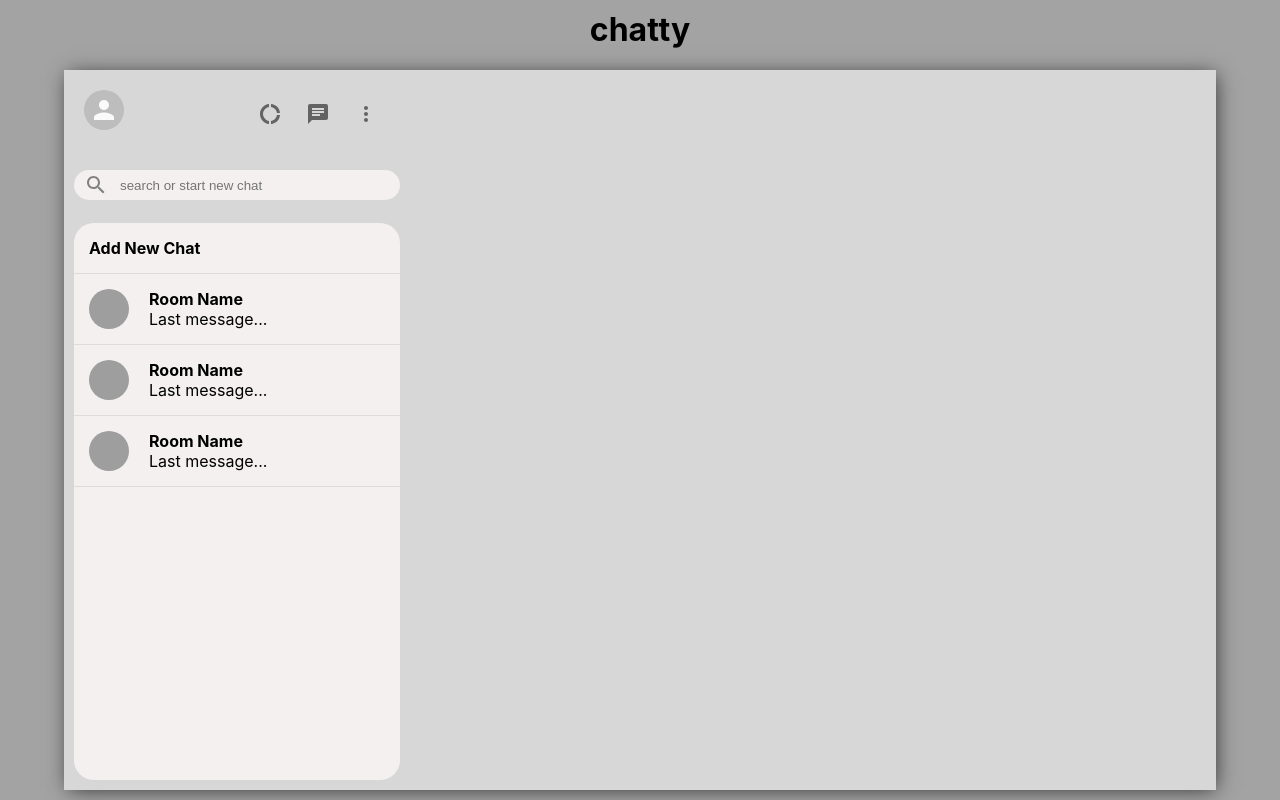
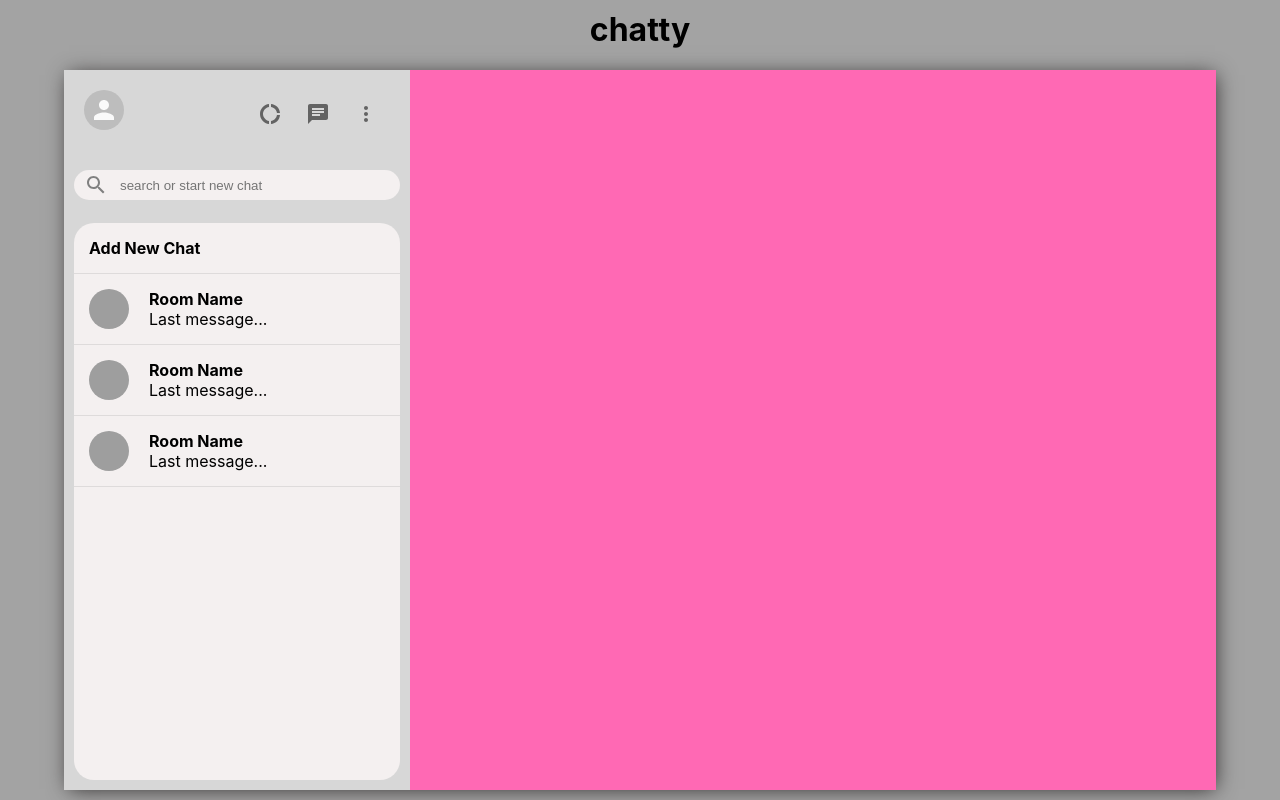
Before and after one commit to likithaaa/chatty, a React (Create React App) app: page / in a window 1280 px wide. Built offline with nearby package versions, Linux system fonts and the light colour scheme; grey boxes are pictures that could not be loaded.

Commit message:
Update functionality of sidebar and styling

```diff
--- a/src/App.js
+++ b/src/App.js
@@ -1,6 +1,7 @@
 import React from 'react';
 import './App.css';
 import Sidebar from './Sidebar';
+import Chat from './Chat';
 
 function App() {
   return (
@@ -9,7 +10,7 @@ function App() {
 
       <div className="body">
         <Sidebar />
-        {/* Chatty */}
+        <Chat />
       </div>
     </div>
   );
--- /dev/null
+++ b/src/Chat.css
@@ -0,0 +1,4 @@
+.chat {
+  flex: 0.7;
+  background-color: hotpink;
+}
--- /dev/null
+++ b/src/Chat.jsx
@@ -0,0 +1,16 @@
+import React from 'react';
+import './Chat.css';
+
+function Chat() {
+  return (
+    <div className="chat">
+      <div className="chatHeader"></div>
+
+      <div className="chatBody"></div>
+
+      <div className="chatFooter"></div>
+    </div>
+  );
+}
+
+export default Chat;
--- a/src/SidebarChat.jsx
+++ b/src/SidebarChat.jsx
@@ -9,7 +9,13 @@ function SidebarChat({ newChat }) {
     setSeed(Math.floor(Math.random() * 5000));
   }, []);
 
-  const createChat = () => {};
+  const createChat = () => {
+    const roomName = prompt('Please enter a name for chat');
+
+    if (roomName) {
+      //do some database stuff
+    }
+  };
 
   return !newChat ? (
     <div className="sidebarChatContainer">
```
